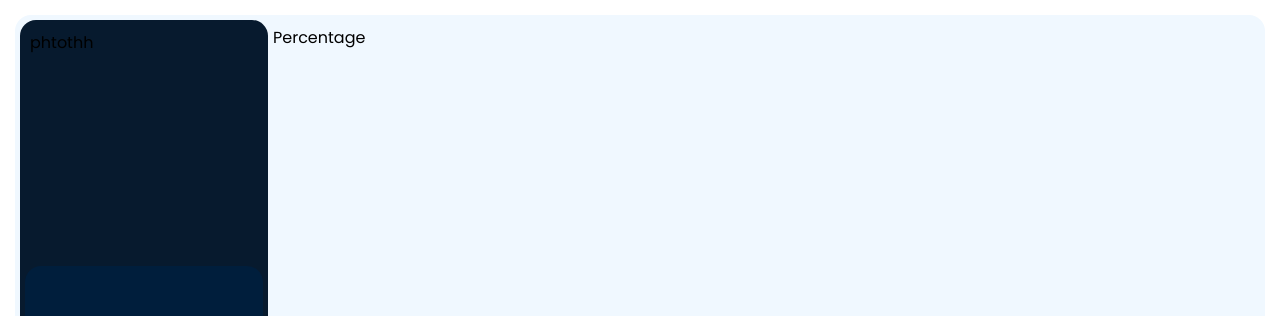
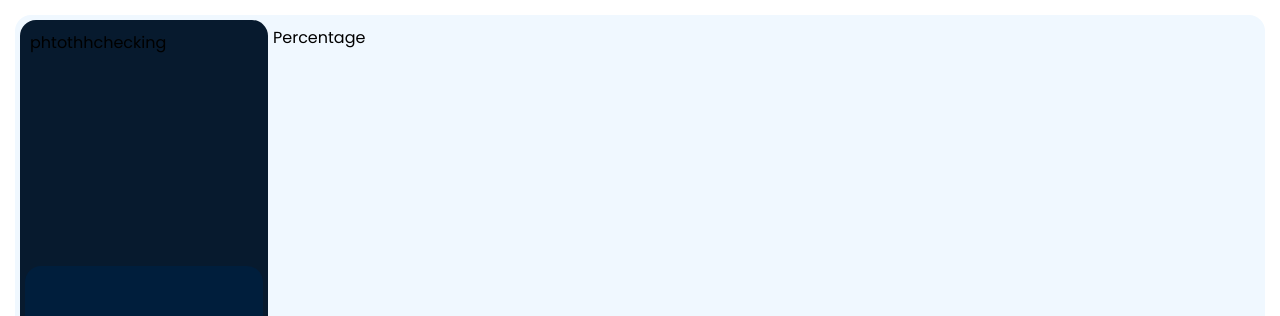
Before and after one commit to mohamed-basith1/pristadmin, a React (Create React App) app: page / in a window 1280 px wide. Shown: the top 316 px of the page. Built offline with nearby package versions, Linux system fonts and the light colour scheme.

Commit message:
checkig2

```diff
--- a/src/components/nav/index.js
+++ b/src/components/nav/index.js
@@ -32,7 +32,7 @@ const Nav = () => {
 	};
 	return (
 		<div className="navcontainer">
-			<div className="logo">phtothh</div>
+			<div className="logo">phtothhchecking</div>
 			<div className="navigationlist">
 				{navigationlist.map((e, index) => {
 					return (
```
